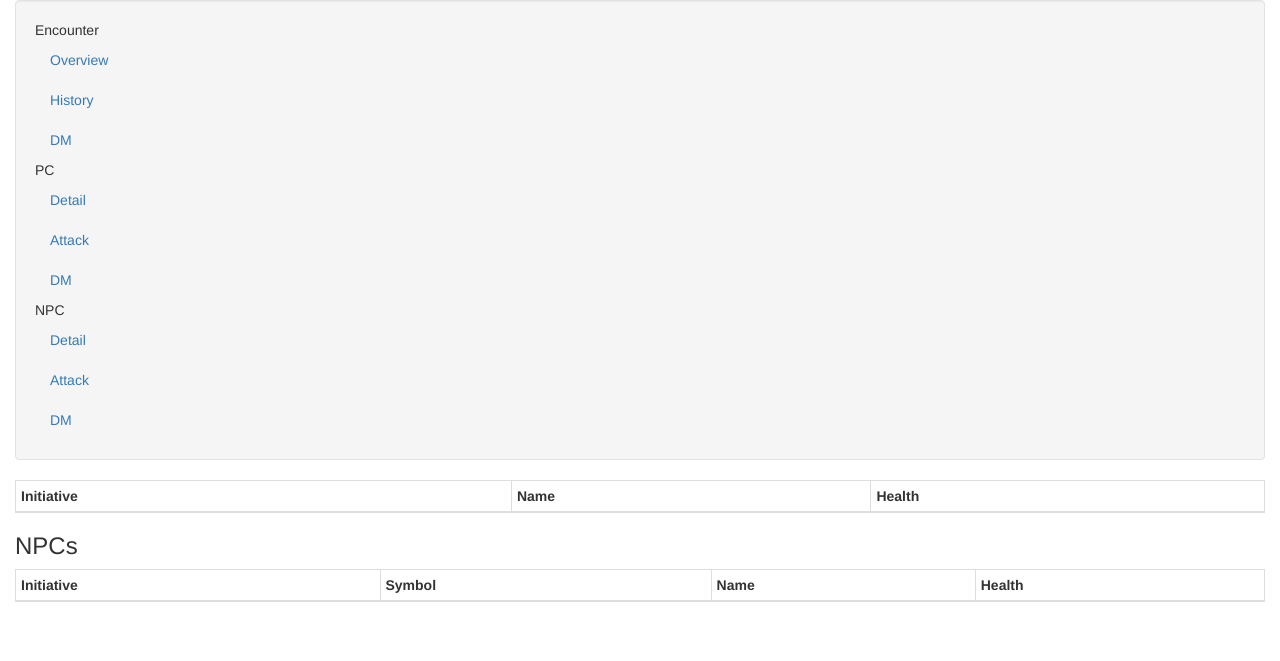
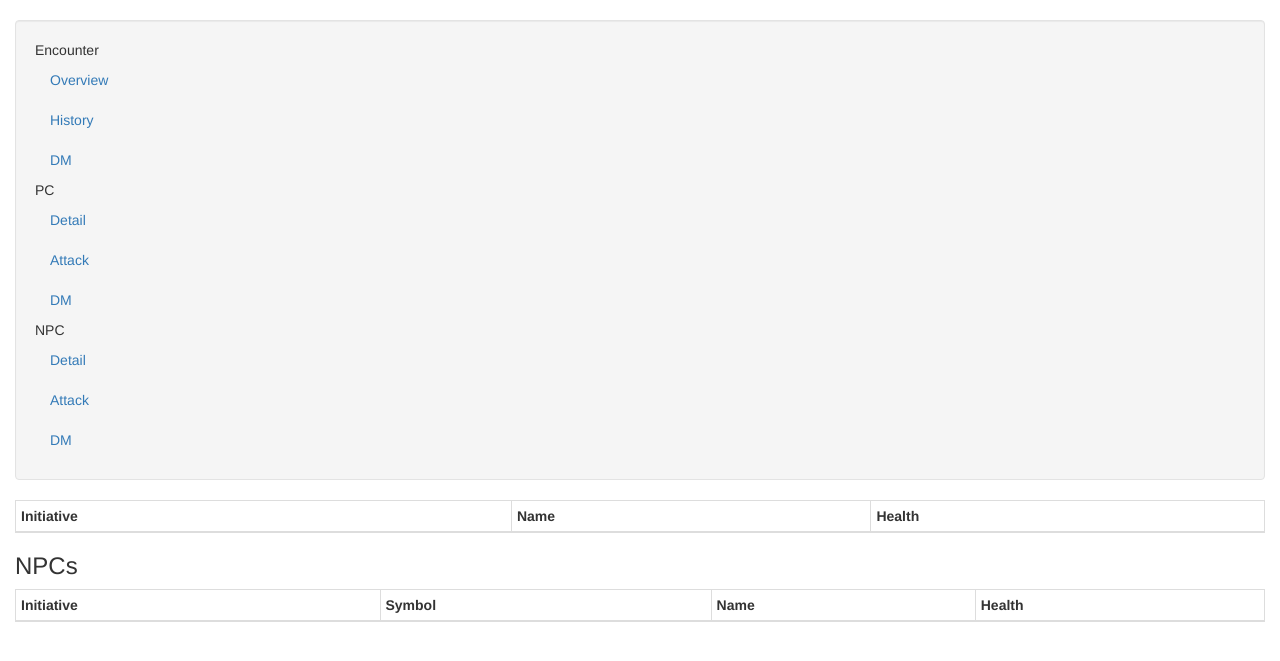
Before and after one commit to ateoto/django-dm, a Django app: template dm/templates/dm/encounter_widemouth.html in a window 1280 px wide. Shown: the top 661 px of the page. Run offline with Django 3.2, Linux system fonts and the light colour scheme; the template is opened without the code that fills it, so the values that code supplies are empty; parts of the project's set-up code (start-up, migrations or seed data) failed here and were passed over; some libraries are stand-ins or nearby versions.

Commit message:
More template work. Not really thrilled with it.

```diff
--- a/dm/static/dm/css/encounter-wm.css
+++ b/dm/static/dm/css/encounter-wm.css
@@ -2,7 +2,9 @@ body {
 	margin: 0;
 	padding: 0;
 }
-
+#encounter-container {
+	margin-top: 20px;
+}
 .dead {
 	background-color: #ec9191 !important;
 }
--- a/dm/static/dm/js/encounter-dm.js
+++ b/dm/static/dm/js/encounter-dm.js
@@ -131,6 +131,7 @@ $(function() {
 
 	$('.npc-overview').click(function() {
 		$('#npc-detail').hide();
+		$('#overview').hide();
 		$('#npc-detail-stats').hide();
 		var npcid = $(this).attr('npc-id');
 		var npc = encounter.npcgroup.get_npc_by_id(npcid);
@@ -242,4 +243,13 @@ $(function() {
 			$('#npc-symbol-btn').click();
 		}
 	});
+
+	$('#side-nav').click(function() {
+		return false;
+	});
+
+	$('#encounter-overview-nav').click(function() {
+		$('#overview').show();
+		$('#npc-detail').hide();
+	});
 });
--- a/dm/templates/dm/encounter_widemouth.html
+++ b/dm/templates/dm/encounter_widemouth.html
@@ -18,21 +18,21 @@
 {% endblock %}
 
 {% block content %}
-<div class="container-fluid">
+<div id="encounter-container" class="container-fluid">
     <div class="row-fluid">
-    <ul class="nav nav-list well span1">
+        <ul id="side-nav" class="nav nav-list well span1">
             <li class="nav-header">Encounter</li>
-        <li class="active"><a href="#">Overview</a></li>
-        <li><a href="#">History</a></li>
+            <li id="encounter-overview-nav" class="active"><a href="#">Overview</a></li>
+            <li id="encounter-history-nav"><a href="#">History</a></li>
             <li><a href="#">DM</a></li>
             <li class="nav-header">PC</li>
-        <li><a href="#">Detail</a></li>
-        <li><a href="#">Attack</a></li>
-        <li><a href="#">DM</a></li>
+            <li id="pc-detail-nav"><a href="#">Detail</a></li>
+            <li id="pc-attack-nav"><a href="#">Attack</a></li>
+            <li id="pc-dm-nav"><a href="#">DM</a></li>
             <li class="nav-header">NPC</li>
-        <li><a href="#">Detail</a></li>
-        <li><a href="#">Attack</a></li>
-        <li><a href="#">DM</a></li>
+            <li id="npc-detail-nav"><a href="#">Detail</a></li>
+            <li id="npc-attack-nav"><a href="#">Attack</a></li>
+            <li id="npc-dm-nav"><a href="#">DM</a></li>
         </ul>
         <div class="span11">
             <div id="encounter" encounter-id="{{ encounter.id }}">
@@ -86,13 +86,15 @@
                         </tbody>
                     </table>
                 </div>
+                <div id="npc-detail">
+                    <div id="npc-card" class="span3">
+                    </div>
+                    <div id="npc-dm" class="span7 offset1"></div>
                 </div>
             </div>
         </div>
     </div>
-
-
-
+</div>
 
 {% verbatim %}
 <script id="pc-template" type="text/x-handlebars-template">
@@ -136,30 +138,30 @@
         </div>
         {{/each}}
         <div id="npc-detail-stats-abilities" class="npc-card-line">
-            <div class="row">
-                <div id="npc-detail-str" class="span2">
+            <div class="row-fluid">
+                <div id="npc-detail-str" class="span4">
                     <span class="npc-detail-ability-label"><strong>Str</strong> </span>
                     <span class="npc-detail-ability-check">{{ abilities.str.score }} ({{ abilities.str.check }})</span>
                 </div>
-                <div id="npc-detail-dex" class="span2">
+                <div id="npc-detail-dex" class="span4">
                     <span class="npc-detail-ability-label"><strong>Dex</strong> </span>
                     <span class="npc-detail-ability-check">{{ abilities.dex.score }} ({{ abilities.dex.check }})</span>
                 </div>
-                <div id="npc-detail-wis" class="span2">
+                <div id="npc-detail-wis" class="span4">
                     <span class="npc-detail-ability-label"><strong>Wis</strong> </span>
                     <span class="npc-detail-ability-check">{{ abilities.wis.score }} ({{ abilities.wis.check }})</span>
                 </div>
             </div>
-            <div class="row">
-                <div id="npc-detail-con" class="span2">
+            <div class="row-fluid">
+                <div id="npc-detail-con" class="span4">
                     <span class="npc-detail-ability-label"><strong>Con</strong> </span>
                     <span class="npc-detail-ability-check">{{ abilities.con.score }} ({{ abilities.con.check }})</span>
                 </div>
-                <div id="npc-detail-int" class="span2">
+                <div id="npc-detail-int" class="span4">
                     <span class="npc-detail-ability-label"><strong>Int</strong> </span>
                     <span class="npc-detail-ability-check">{{ abilities.int.score }} ({{ abilities.int.check }})</span>
                 </div>
-                <div id="npc-detail-cha" class="span2">
+                <div id="npc-detail-cha" class="span4">
                     <span class="npc-detail-ability-label"><strong>Cha</strong> </span>
                     <span class="npc-detail-ability-check">{{ abilities.cha.score }} ({{ abilities.cha.check }})</span>
                 </div>
```
Lines whose indentation alone changed are shown as unchanged.
